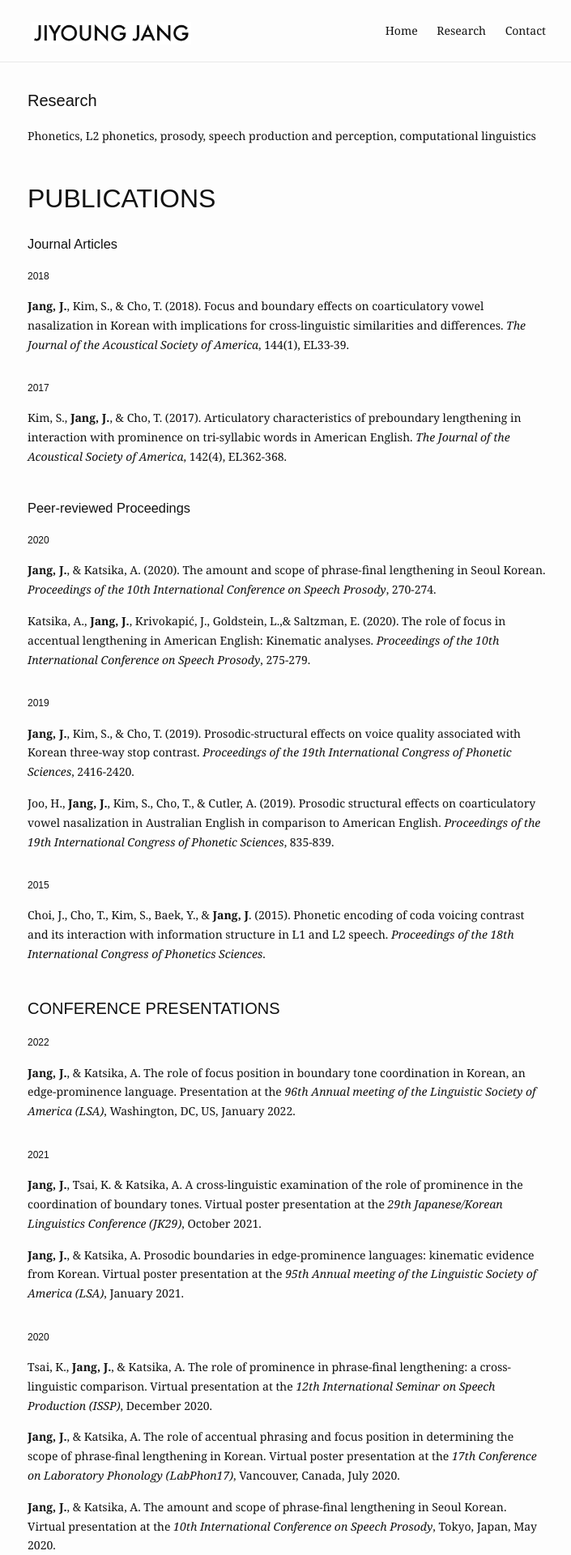
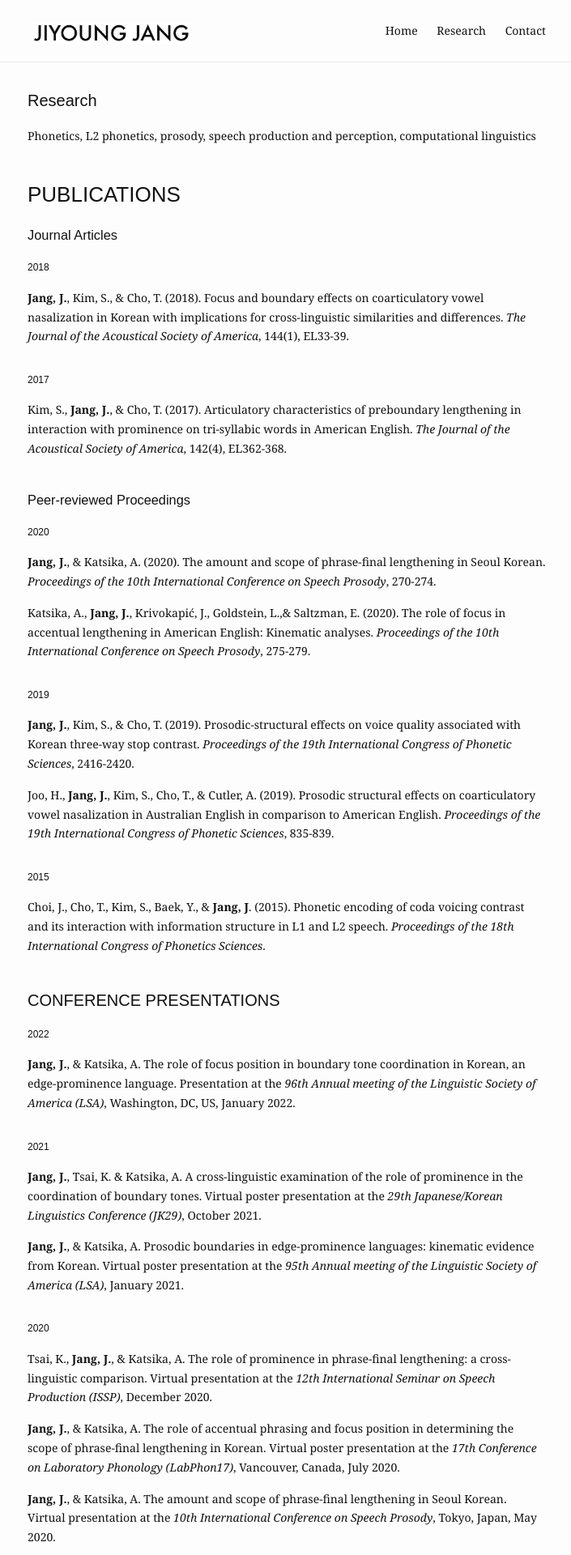
Before and after one commit to jiyoungj/jiyoungj.github.io, a Jekyll site: the page built from research.md, in a window 1280 px wide. Shown: the top 1920 px of the page at 81% size, without its empty margins (286-991 px from the left). Built offline with Jekyll 4.4.1, drawn with Linux system fonts in a browser that asks for light colours.

Commit message:
Update research.md

```diff
--- a/research.md
+++ b/research.md
@@ -9,7 +9,7 @@
 
 <h6 style="font-size:5px"><br></h6>
 
-<h3 style="font-size:32px">PUBLICATIONS</h3>
+<h3 style="font-size:26px">PUBLICATIONS</h3>
  <h3>Journal Articles</h3>
   <h4>2018</h4>
 
```
